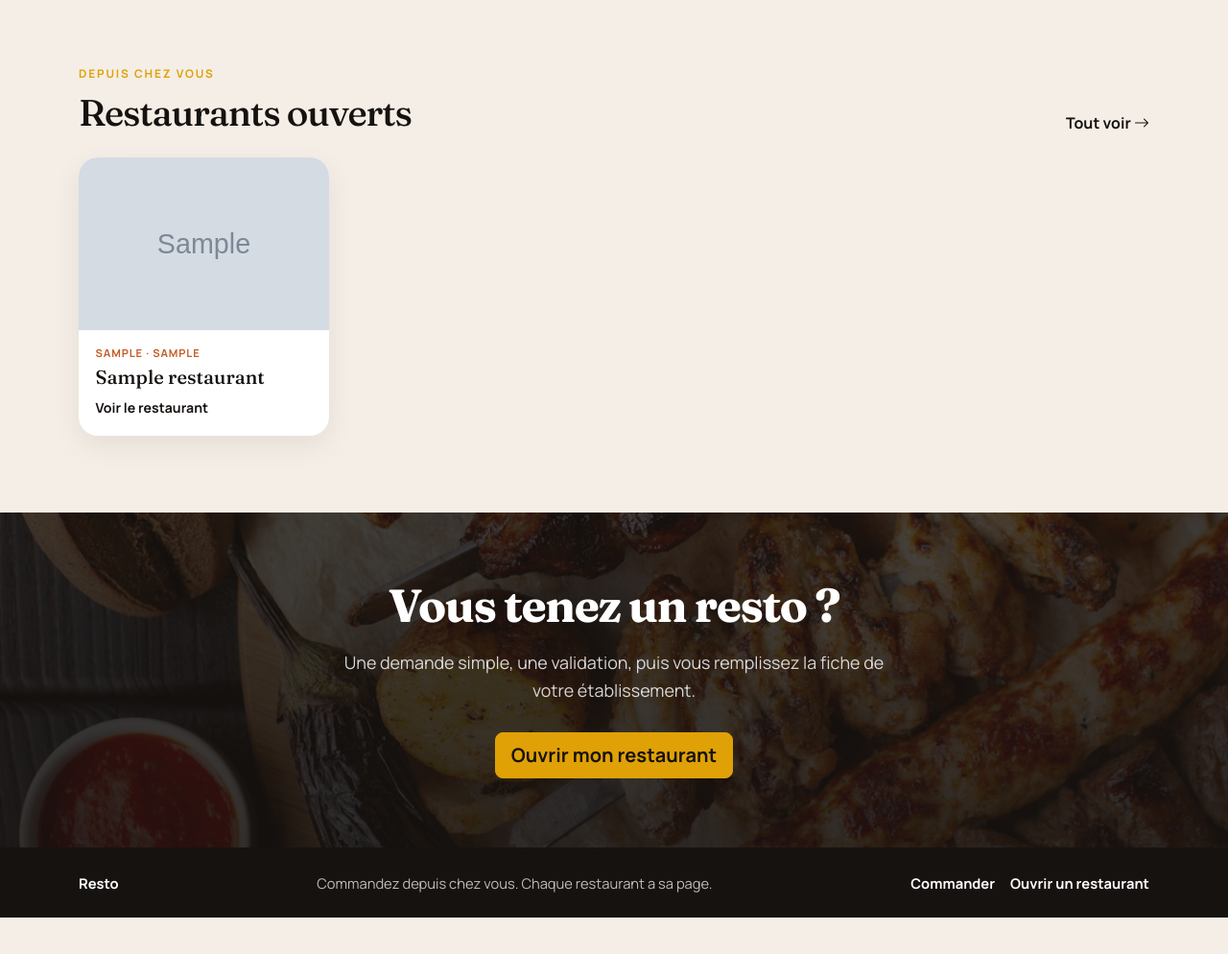
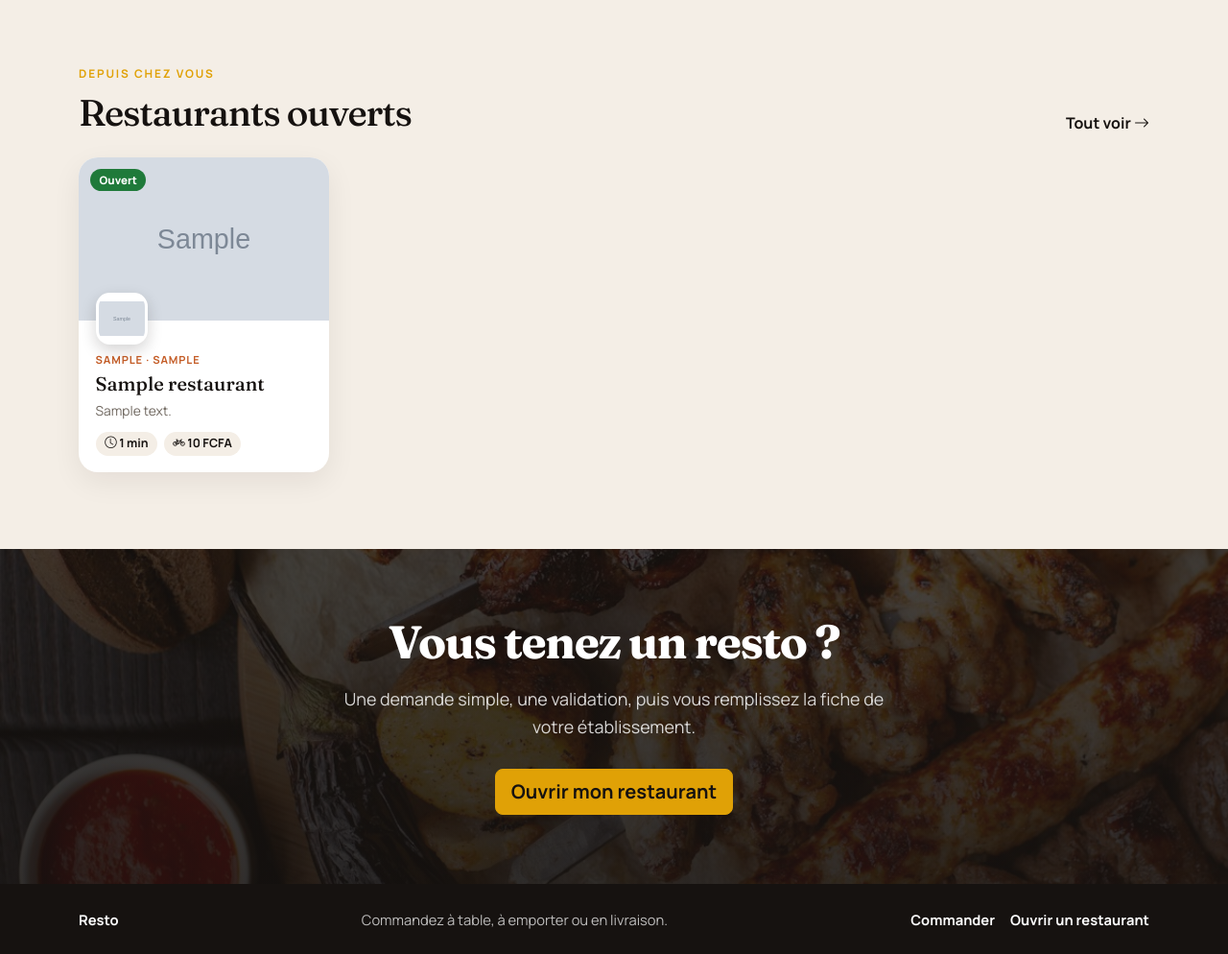
Before and after one commit to Abouya56/Resto, a Django app: page / in a window 1280 px wide. Shown: the part 684-1678 px from the top of the page at 96% size. Before the commit the page ends 1640 px from the top, so only its background shows below. Run offline with Django 5.2, Linux system fonts and the light colour scheme; tables that the repository leaves empty hold one stand-in row (values such as "Sample post"); grey boxes marked "Sample" are stand-in pictures; parts of the project's set-up code (start-up, migrations or seed data) failed here and were passed over.

Commit message:
Embellit les pages publiques
- Carte restaurant commune (accueil et liste) : photo, logo, badge Ouvert/Fermé,
  temps de préparation et frais de livraison
- Page restaurant : bannière photo avec logo
- Plats sans photo : vignette neutre ; description identique au nom masquée
- Même pied de page sur tout le site

Co-Authored-By: Claude Opus 5.5 <noreply@anthropic.com>

```diff
--- a/backend/static/css/app.css
+++ b/backend/static/css/app.css
@@ -1374,3 +1374,147 @@ body:not(.landing-page) .landing-kicker {
   border-color: var(--resto-gold);
   box-shadow: 0 0 0 5px rgba(224, 161, 6, 0.2);
 }
+
+
+/* ---- Cartes restaurant ---- */
+.resto-tile-media {
+  position: relative;
+}
+
+.resto-tile .resto-tile-cover {
+  display: block;
+  width: 100%;
+  height: 170px;
+  object-fit: cover;
+  border-radius: 0;
+}
+
+.resto-tile-cover-empty {
+  background:
+    radial-gradient(circle at 20% 20%, rgba(224, 161, 6, 0.35), transparent 55%),
+    linear-gradient(135deg, #3b2a1f, #c45c26);
+}
+
+.resto-tile .resto-tile-status {
+  position: absolute;
+  top: 0.75rem;
+  left: 0.75rem;
+  padding: 0.2rem 0.6rem;
+  border-radius: 999px;
+  font-size: 0.72rem;
+  font-weight: 800;
+  background: rgba(22, 18, 16, 0.75);
+  color: #fff;
+}
+
+.resto-tile .resto-tile-status.is-open {
+  background: #1f7a3a;
+}
+
+.resto-tile .resto-tile-logo {
+  position: absolute;
+  left: 1.1rem;
+  bottom: -1.6rem;
+  width: 3.4rem;
+  height: 3.4rem;
+  object-fit: contain;
+  border-radius: 0.9rem;
+  background: #fff;
+  border: 3px solid #fff;
+  box-shadow: 0 6px 16px rgba(22, 18, 16, 0.18);
+}
+
+.resto-tile .resto-tile-initial {
+  display: flex;
+  align-items: center;
+  justify-content: center;
+  font-family: Fraunces, Georgia, serif;
+  font-size: 1.5rem;
+  font-weight: 700;
+  color: var(--resto-terracotta);
+}
+
+.resto-tile .resto-tile-body {
+  padding: 2.1rem 1.1rem 1.1rem;
+}
+
+.resto-tile h2,
+.resto-tile h3 {
+  font-size: 1.25rem;
+  margin-bottom: 0.35rem;
+}
+
+.resto-tile-desc {
+  font-size: 0.86rem;
+  color: var(--resto-muted);
+  margin-bottom: 0.7rem;
+  display: -webkit-box;
+  -webkit-line-clamp: 2;
+  -webkit-box-orient: vertical;
+  overflow: hidden;
+}
+
+.resto-tile-facts {
+  display: flex;
+  flex-wrap: wrap;
+  gap: 0.4rem;
+  list-style: none;
+  padding: 0;
+  margin: 0;
+}
+
+.resto-tile-facts li {
+  font-size: 0.78rem;
+  font-weight: 700;
+  background: var(--resto-cream);
+  border-radius: 999px;
+  padding: 0.2rem 0.6rem;
+}
+
+/* ---- Page restaurant ---- */
+.order-cover {
+  height: 220px;
+  border-radius: 1.25rem;
+  background-size: cover;
+  background-position: center;
+  margin-bottom: 1rem;
+}
+
+.order-head.has-cover .resto-head-logo {
+  margin-top: -3rem;
+  position: relative;
+  border: 4px solid #fff;
+  box-shadow: 0 8px 20px rgba(22, 18, 16, 0.18);
+  background: #fff;
+}
+
+/* ---- Plats ---- */
+.menu-item {
+  transition: box-shadow 0.15s ease, transform 0.15s ease;
+}
+
+.menu-item:hover {
+  box-shadow: 0 12px 26px rgba(28, 25, 23, 0.09);
+  transform: translateY(-1px);
+}
+
+.menu-item-img-empty {
+  display: flex;
+  align-items: center;
+  justify-content: center;
+  background: linear-gradient(135deg, #f6e7d4, #ecd2b4);
+  color: rgba(196, 92, 38, 0.55);
+  font-size: 1.8rem;
+}
+
+@media (max-width: 575px) {
+  .order-cover {
+    height: 150px;
+    border-radius: 0.9rem;
+  }
+
+  .menu-item-img {
+    width: 4.25rem;
+    height: 4.25rem;
+  }
+}
--- a/backend/templates/base.html
+++ b/backend/templates/base.html
@@ -96,9 +96,14 @@
     {% block content %}{% endblock %}
 </main>
 {% block footer %}
-<footer class="resto-footer py-4 mt-5">
-    <div class="container small text-center text-muted">
-        Resto — commandes et gestion de restaurants.
+<footer class="landing-footer">
+    <div class="container d-flex flex-column flex-md-row justify-content-between align-items-md-center gap-3">
+        <strong>Resto</strong>
+        <p class="mb-0">Commandez à table, à emporter ou en livraison.</p>
+        <div class="d-flex gap-3">
+            <a href="{% url 'restaurants:list' %}">Commander</a>
+            <a href="{% url 'restaurants:onboard' %}">Ouvrir un restaurant</a>
+        </div>
     </div>
 </footer>
 {% endblock %}
--- a/backend/templates/client/home.html
+++ b/backend/templates/client/home.html
@@ -30,22 +30,7 @@
         <div class="row g-4">
             {% for restaurant in restaurants %}
                 <div class="col-md-6 col-xl-3">
-                    <a class="resto-tile" href="{% url 'restaurants:detail' restaurant.slug %}">
-                        {% if restaurant.cover %}
-                            <img src="{{ restaurant.cover.url }}" alt="">
-                        {% elif restaurant.logo %}
-                            <div class="resto-placeholder resto-placeholder-logo">
-                                <img src="{{ restaurant.logo.url }}" alt="">
-                            </div>
-                        {% else %}
-                            <div class="resto-placeholder">{{ restaurant.name|slice:":1" }}</div>
-                        {% endif %}
-                        <div class="resto-tile-body">
-                            <p class="resto-tile-meta">{{ restaurant.city }}{% if restaurant.district %} · {{ restaurant.district }}{% endif %}</p>
-                            <h3>{{ restaurant.name }}</h3>
-                            <span>Voir le restaurant</span>
-                        </div>
-                    </a>
+                    {% include "components/restaurant_card.html" %}
                 </div>
             {% empty %}
                 <div class="col-12">
@@ -67,16 +52,3 @@
     </div>
 </section>
 {% endblock %}
-
-{% block footer %}
-<footer class="landing-footer">
-    <div class="container d-flex flex-column flex-md-row justify-content-between gap-3">
-        <strong>Resto</strong>
-        <p class="mb-0">Commandez depuis chez vous. Chaque restaurant a sa page.</p>
-        <div class="d-flex gap-3">
-            <a href="{% url 'restaurants:list' %}">Commander</a>
-            <a href="{% url 'restaurants:onboard' %}">Ouvrir un restaurant</a>
-        </div>
-    </div>
-</footer>
-{% endblock %}
--- /dev/null
+++ b/backend/templates/components/restaurant_card.html
@@ -0,0 +1,29 @@
+{% load resto %}
+<a class="resto-tile" href="{% url 'restaurants:detail' restaurant.slug %}">
+    <div class="resto-tile-media">
+        {% if restaurant.cover %}
+            <img class="resto-tile-cover" src="{{ restaurant.cover.url }}" alt="" loading="lazy">
+        {% else %}
+            <div class="resto-tile-cover resto-tile-cover-empty"></div>
+        {% endif %}
+        {% if restaurant.is_accepting_orders %}
+            <span class="resto-tile-status is-open">Ouvert</span>
+        {% else %}
+            <span class="resto-tile-status">Fermé</span>
+        {% endif %}
+        {% if restaurant.logo %}
+            <img class="resto-tile-logo" src="{{ restaurant.logo.url }}" alt="">
+        {% else %}
+            <span class="resto-tile-logo resto-tile-initial">{{ restaurant.name|slice:":1"|upper }}</span>
+        {% endif %}
+    </div>
+    <div class="resto-tile-body">
+        <p class="resto-tile-meta">{{ restaurant.city }}{% if restaurant.district %} · {{ restaurant.district }}{% endif %}</p>
+        <h3>{{ restaurant.name }}</h3>
+        {% if restaurant.description %}<p class="resto-tile-desc">{{ restaurant.description|truncatewords:16 }}</p>{% endif %}
+        <ul class="resto-tile-facts">
+            <li><i class="bi bi-clock"></i> {{ restaurant.estimated_prep_minutes }} min</li>
+            <li><i class="bi bi-bicycle"></i> {% if restaurant.delivery_fee %}{{ restaurant.delivery_fee|prix }}{% else %}Livraison offerte{% endif %}</li>
+        </ul>
+    </div>
+</a>
```
Also changed, not shown: backend/templates/client/restaurant_detail.html (+8 -3 lines), backend/templates/client/restaurant_list.html (+1 -17 lines).
